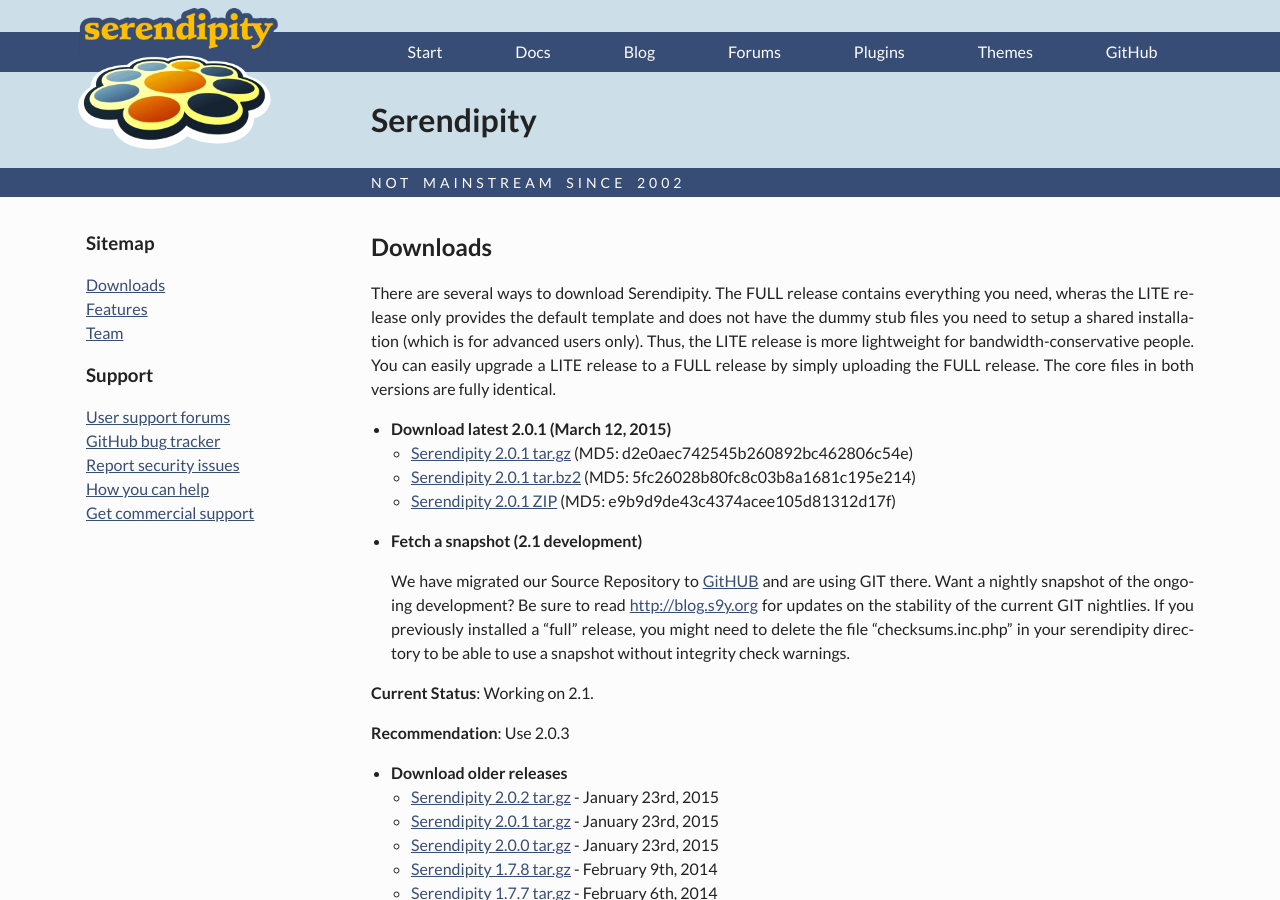
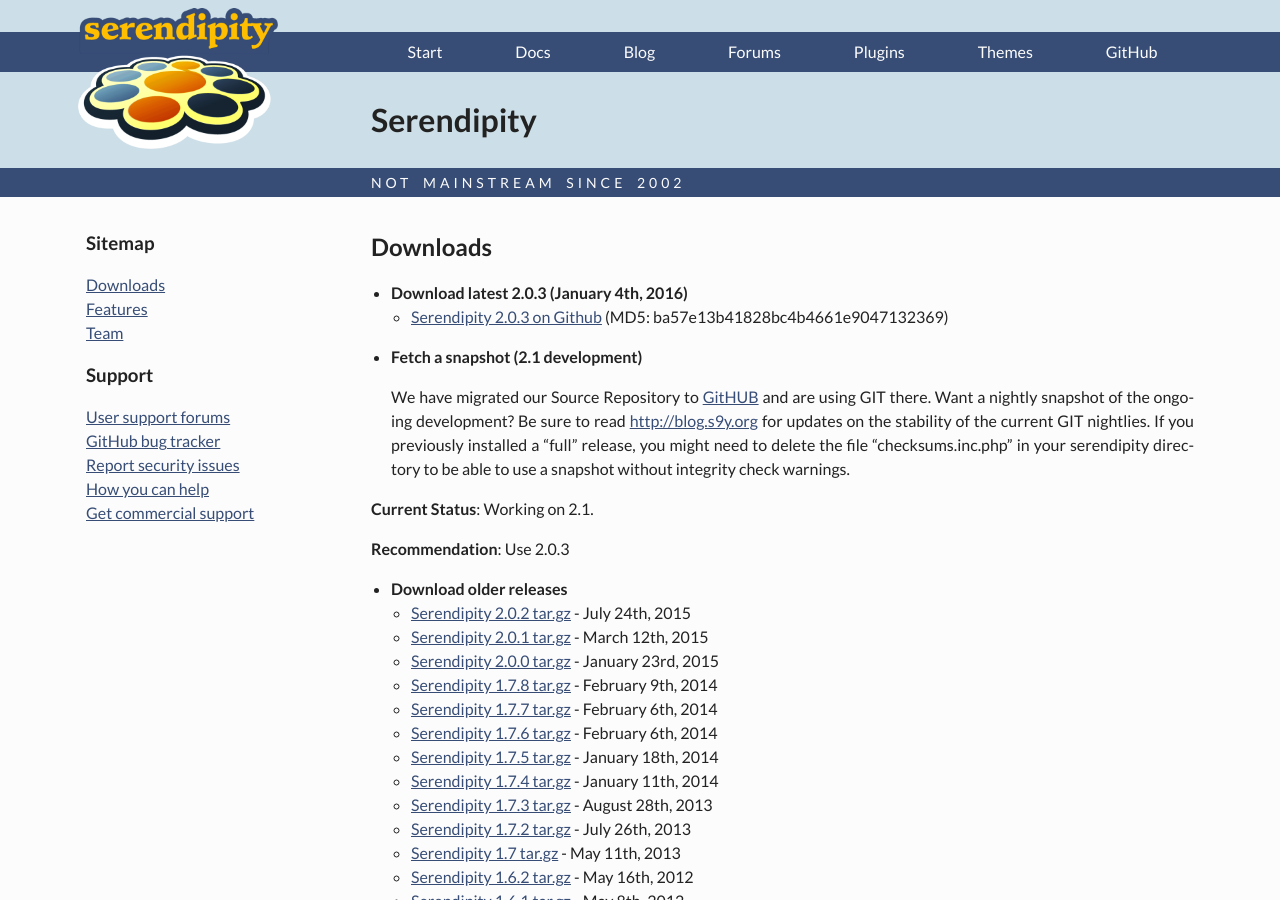
Before and after one commit to s9y/s9y.github.io, a Jekyll site: the page built from downloads.md, in a window 1280 px wide and 900 px high. Built offline with Jekyll 4.4.1, drawn with Linux system fonts in a browser that asks for light colours.

Commit message:
proper dates

```diff
--- a/downloads.md
+++ b/downloads.md
@@ -4,15 +4,9 @@ title: Downloads
 
 ## Downloads
 
-There are several ways to download Serendipity. The FULL release contains everything you need, wheras the LITE release only provides the default template and does not have the dummy stub files you need to setup a shared installation (which is for advanced users only). Thus, the LITE release is more lightweight for bandwidth-conservative people. You can easily upgrade a LITE release to a FULL release by simply uploading the FULL release. The core files in both versions are fully identical.
-
-* **Download latest 2.0.1 (March 12, 2015)**
-  * [Serendipity 2.0.1 tar.gz](http://prdownloads.sourceforge.net/php-blog/serendipity-2.0.1.tar.gz?download)
-    (MD5: d2e0aec742545b260892bc462806c54e)
-  * [Serendipity 2.0.1 tar.bz2](http://prdownloads.sourceforge.net/php-blog/serendipity-2.0.1.tar.bz2?download)
-    (MD5: 5fc26028b80fc8c03b8a1681c195e214)
-  * [Serendipity 2.0.1 ZIP](http://prdownloads.sourceforge.net/php-blog/serendipity-2.0.1.zip?download)
-    (MD5: e9b9d9de43c4374acee105d81312d17f)
+* **Download latest 2.0.3 (January 4th, 2016)**
+  * [Serendipity 2.0.3 on Github](https://github.com/s9y/Serendipity/releases/tag/2.0.3)
+    (MD5: ba57e13b41828bc4b4661e9047132369)
 
 * **Fetch a snapshot (2.1 development)**
 
@@ -23,8 +17,8 @@ There are several ways to download Serendipity. The FULL release contains everyt
 **Recommendation**: Use 2.0.3
 
 * **Download older releases**
-  * [Serendipity 2.0.2 tar.gz](http://prdownloads.sourceforge.net/php-blog/serendipity-2.0.0.tar.gz?download) - January 23rd, 2015
-  * [Serendipity 2.0.1 tar.gz](http://prdownloads.sourceforge.net/php-blog/serendipity-2.0.1.tar.gz?download) - January 23rd, 2015
+  * [Serendipity 2.0.2 tar.gz](http://prdownloads.sourceforge.net/php-blog/serendipity-2.0.0.tar.gz?download) - July 24th, 2015
+  * [Serendipity 2.0.1 tar.gz](http://prdownloads.sourceforge.net/php-blog/serendipity-2.0.1.tar.gz?download) - March 12th, 2015
   * [Serendipity 2.0.0 tar.gz](http://prdownloads.sourceforge.net/php-blog/serendipity-2.0.0.tar.gz?download) - January 23rd, 2015
   * [Serendipity 1.7.8 tar.gz](http://prdownloads.sourceforge.net/php-blog/serendipity-1.7.8.tar.gz?download) - February 9th, 2014
   * [Serendipity 1.7.7 tar.gz](http://prdownloads.sourceforge.net/php-blog/serendipity-1.7.7.tar.gz?download) - February 6th, 2014
```
